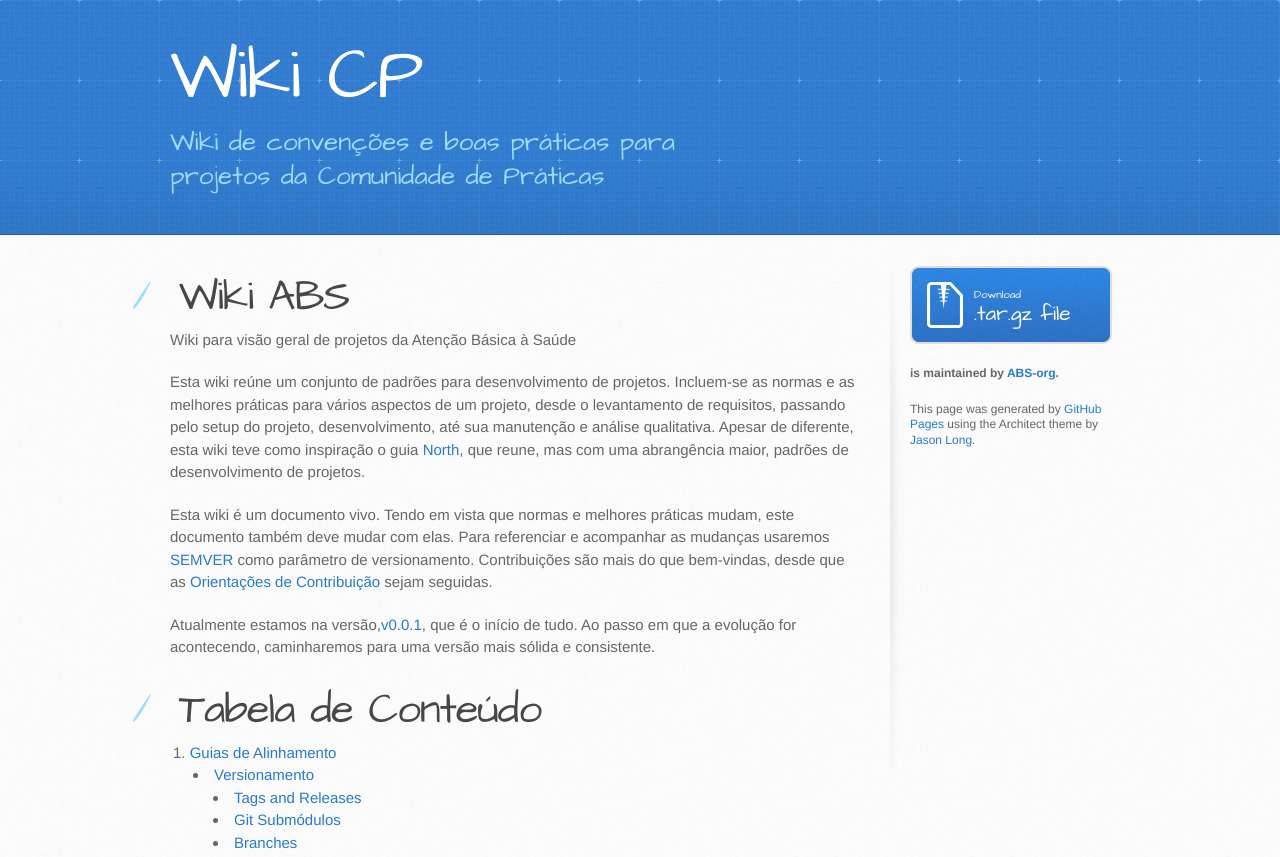
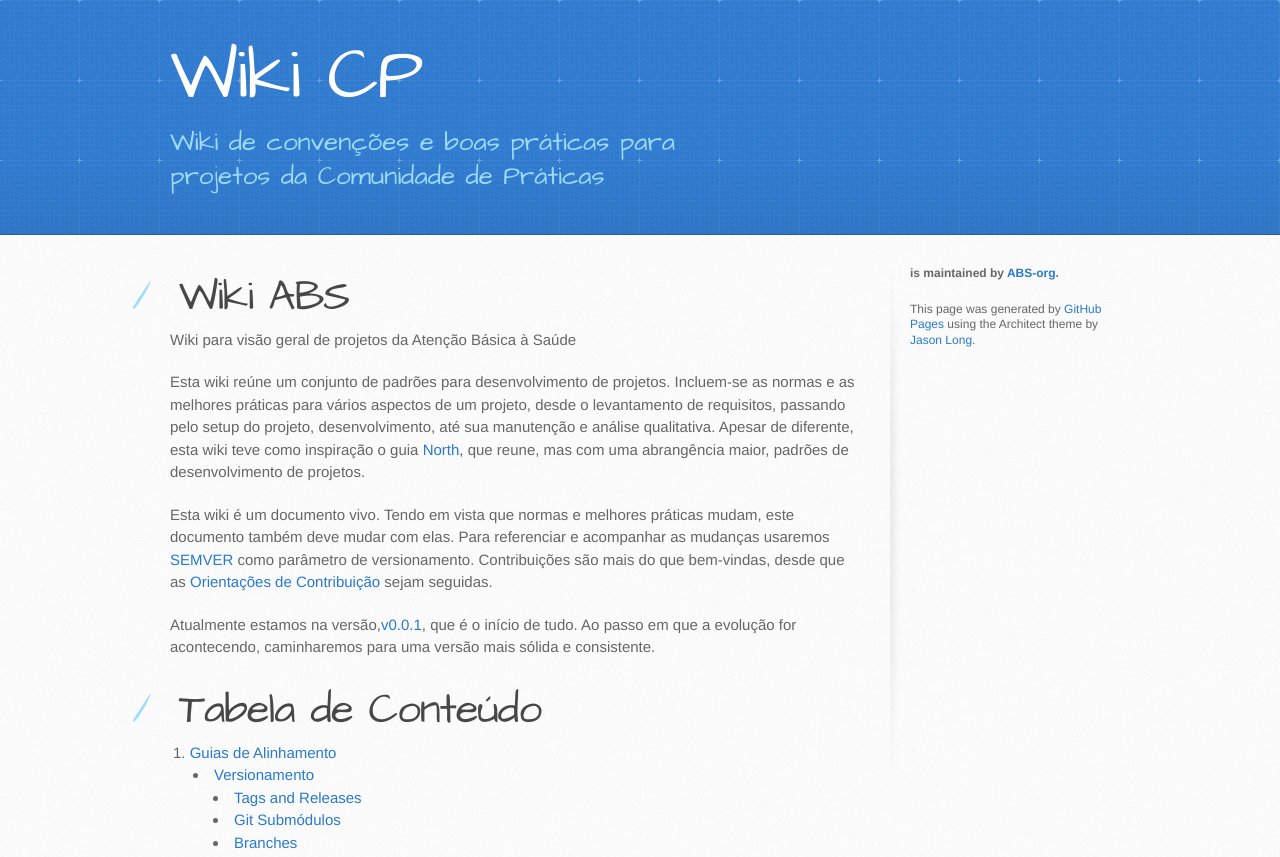
Before and after one commit to ABS-org/wiki, a plain HTML site: page index.html in a window 1280 px wide. Shown: the top 857 px of the page. Drawn offline with Linux system fonts and the light colour scheme.

Commit message:
Update index.html
Remove Download .tar.gz file button

```diff
--- a/index.html
+++ b/index.html
@@ -243,11 +243,6 @@
 
         <aside id="sidebar">
 
-          <a href="https://github.com/ABS-org/wiki/tarball/master" class="button">
-            <small>Download</small>
-            .tar.gz file
-          </a>
-
           <p class="repo-owner"><a href="https://github.com/ABS-org/wiki"></a> is maintained by <a href="https://github.com/ABS-org">ABS-org</a>.</p>
 
           <p>This page was generated by <a href="https://pages.github.com">GitHub Pages</a> using the Architect theme by <a href="https://twitter.com/jasonlong">Jason Long</a>.</p>
```
